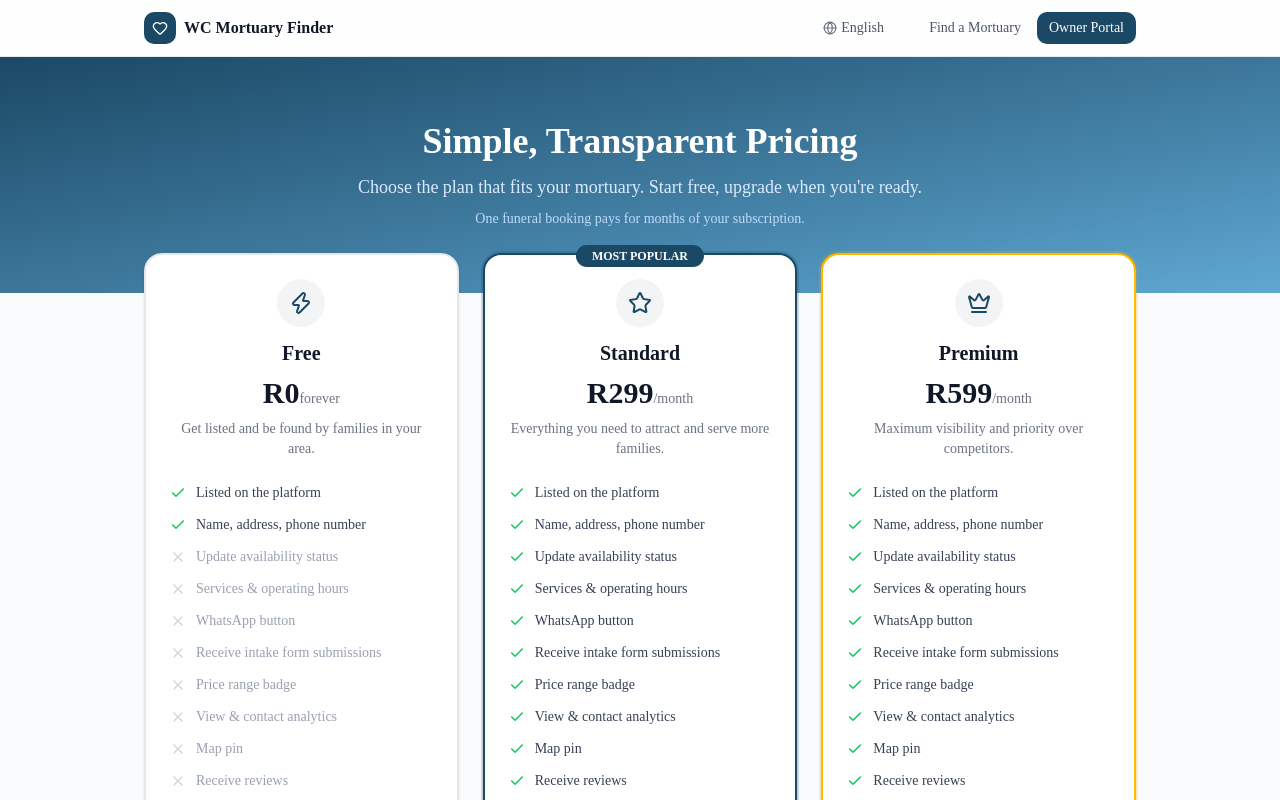
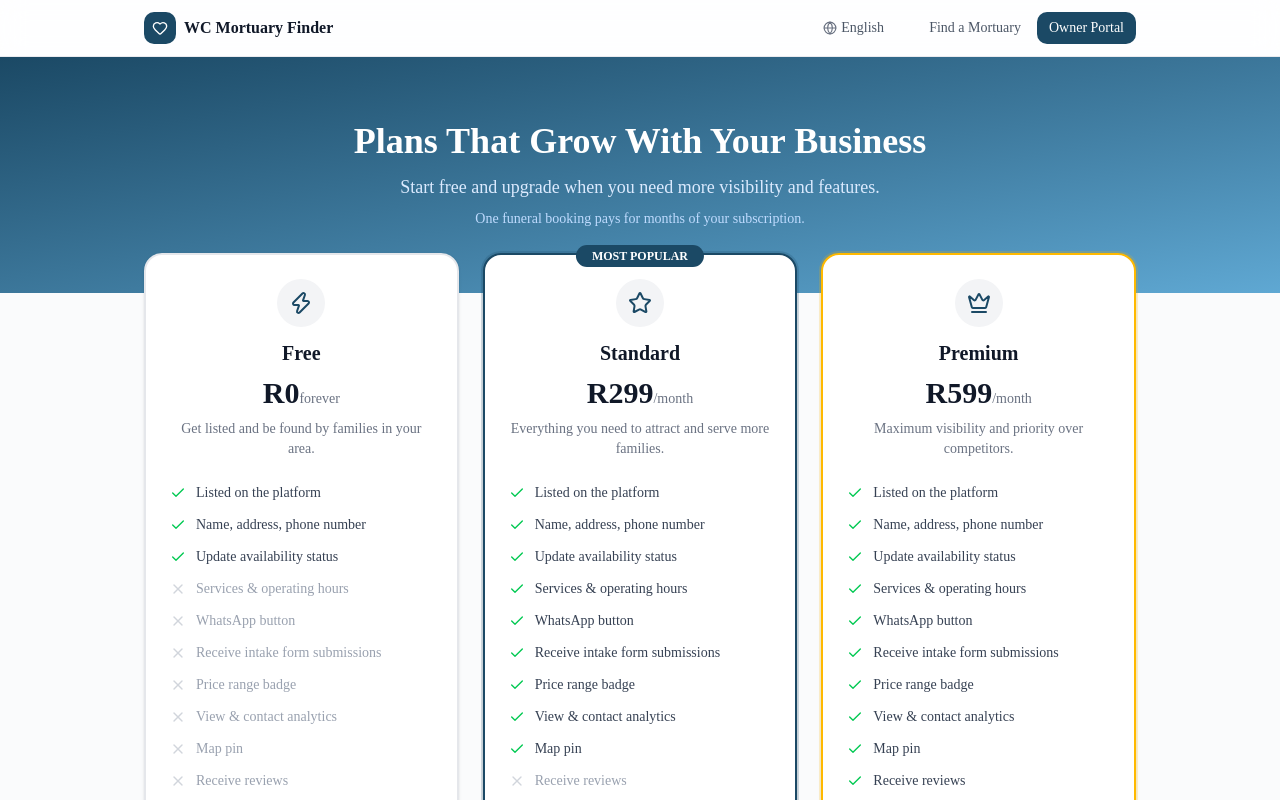
Before and after one commit to Sabelo-Duma/western-cape-mortuary-finder, a Next.js app: page /pricing in a window 1280 px wide. Shown: the top 800 px of the page. Built offline with nearby package versions, Linux system fonts and the light colour scheme.

Commit message:
fix: adjust tier features per feedback
- Free tier now includes availability status (core app purpose)
- Reviews moved from Standard to Premium only
- Pricing page heading changed to 'Plans That Grow With Your Business'
- Updated tier logic, pricing page, and dashboard checklist

```diff
--- a/src/app/admin/dashboard/page.tsx
+++ b/src/app/admin/dashboard/page.tsx
@@ -268,14 +268,14 @@ export default function AdminDashboardPage() {
         <div className="grid grid-cols-1 sm:grid-cols-2 gap-1.5 text-sm">
           <PlanFeature label="Listed on platform" active={true} />
           <PlanFeature label="Name, address, phone" active={true} />
-          <PlanFeature label="Availability status" active={mortuary.subscription_tier !== "free"} />
+          <PlanFeature label="Availability status" active={true} />
           <PlanFeature label="Services & hours" active={mortuary.subscription_tier !== "free"} />
           <PlanFeature label="WhatsApp button" active={mortuary.subscription_tier !== "free"} />
           <PlanFeature label="Intake form submissions" active={mortuary.subscription_tier !== "free"} />
           <PlanFeature label="Price range badge" active={mortuary.subscription_tier !== "free"} />
           <PlanFeature label="Analytics (views/contacts)" active={mortuary.subscription_tier !== "free"} />
           <PlanFeature label="Map pin" active={mortuary.subscription_tier !== "free"} />
-          <PlanFeature label="Reviews" active={mortuary.subscription_tier !== "free"} />
+          <PlanFeature label="Reviews" active={mortuary.subscription_tier === "premium"} />
           <PlanFeature label="Email notifications" active={mortuary.subscription_tier === "premium"} />
           <PlanFeature label="Verified Partner badge" active={mortuary.subscription_tier === "premium"} />
           <PlanFeature label="Priority placement (listed first)" active={mortuary.subscription_tier === "premium"} />
--- a/src/app/pricing/page.tsx
+++ b/src/app/pricing/page.tsx
@@ -21,7 +21,7 @@ const TIERS = [
     features: [
       { text: "Listed on the platform", included: true },
       { text: "Name, address, phone number", included: true },
-      { text: "Update availability status", included: false },
+      { text: "Update availability status", included: true },
       { text: "Services & operating hours", included: false },
       { text: "WhatsApp button", included: false },
       { text: "Receive intake form submissions", included: false },
@@ -55,7 +55,7 @@ const TIERS = [
       { text: "Price range badge", included: true },
       { text: "View & contact analytics", included: true },
       { text: "Map pin", included: true },
-      { text: "Receive reviews", included: true },
+      { text: "Receive reviews", included: false },
       { text: "Email notifications", included: false },
       { text: "Verified Partner badge", included: false },
       { text: "Priority placement", included: false },
@@ -96,11 +96,10 @@ export default function PricingPage() {
       {/* Hero */}
       <section className="bg-gradient-to-br from-[#1B4965] to-[#5FA8D3] text-white py-16 text-center px-4">
         <h1 className="text-3xl sm:text-4xl font-bold">
-          Simple, Transparent Pricing
+          Plans That Grow With Your Business
         </h1>
         <p className="mt-3 text-lg text-blue-100 max-w-xl mx-auto">
-          Choose the plan that fits your mortuary. Start free, upgrade when
-          you&apos;re ready.
+          Start free and upgrade when you need more visibility and features.
         </p>
         <p className="mt-2 text-sm text-blue-200">
           One funeral booking pays for months of your subscription.
--- a/src/lib/tiers.ts
+++ b/src/lib/tiers.ts
@@ -4,6 +4,7 @@ export const TIER_FEATURES: Record<SubscriptionTier, Set<string>> = {
   free: new Set([
     "listed",
     "name_address_phone",
+    "availability",
   ]),
   standard: new Set([
     "listed",
@@ -15,7 +16,6 @@ export const TIER_FEATURES: Record<SubscriptionTier, Set<string>> = {
     "price_range",
     "analytics",
     "map_pin",
-    "reviews",
   ]),
   premium: new Set([
     "listed",
```
